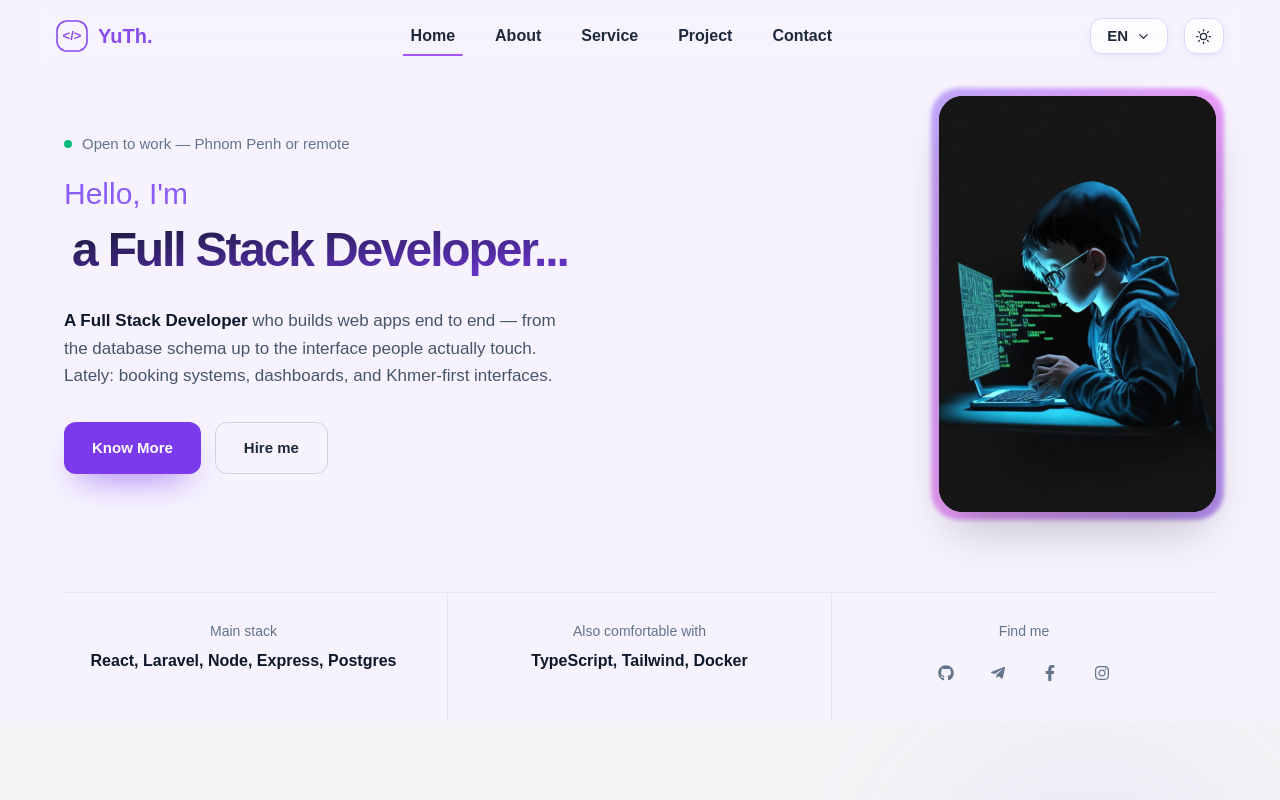
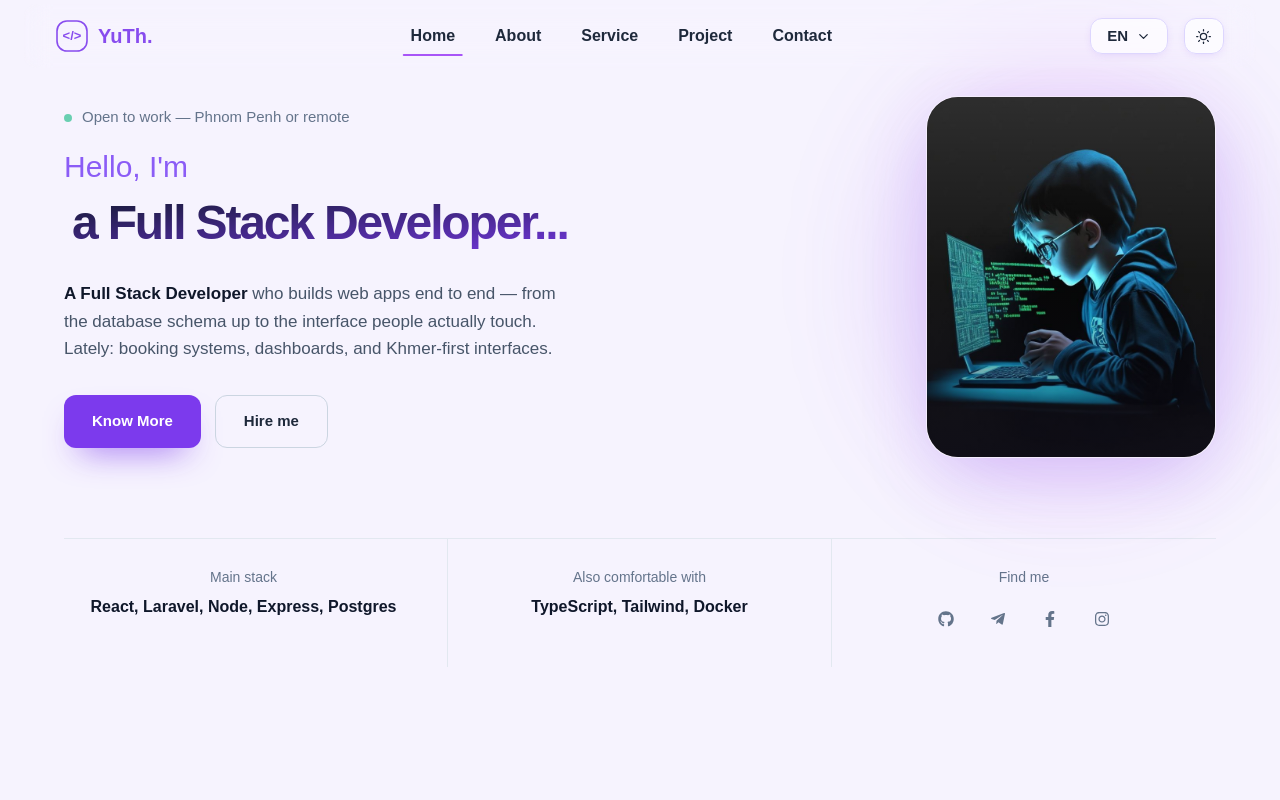
Before and after one commit to yuth04/my-portfolio, a React (Vite) app: page / in a window 1280 px wide. Shown: the top 800 px of the page. Built offline with nearby package versions, Linux system fonts and the light colour scheme; a web font is replaced by a local one.

Commit message:
updated route

```diff
--- a/src/components/Hero.jsx
+++ b/src/components/Hero.jsx
@@ -7,21 +7,11 @@ import {
 } from "react-icons/fa";
 import logo from "../assets/hero/coder.jpg";
 import { useTranslation } from "react-i18next";
-import { motion, useReducedMotion } from "framer-motion";
+import { motion } from "framer-motion";
 import { useTypewriter } from "../hooks/useTypewriter";
 
 /* ------------------------------------------------------------------ */
-/*  motion                                                             */
-/* ------------------------------------------------------------------ */
-
-const rise = (delay = 0) => ({
-  initial: { opacity: 0, y: 20 },
-  animate: { opacity: 1, y: 0 },
-  transition: { duration: 0.55, delay, ease: [0.22, 1, 0.36, 1] },
-});
-
-/* ------------------------------------------------------------------ */
-/*  data                                                               */
+/*  data                                                              */
 /* ------------------------------------------------------------------ */
 
 const SOCIALS = [
@@ -47,12 +37,11 @@ const STACK_MAIN = ["React", "Laravel", "Node", "Express", "Postgres"];
 const STACK_ALSO = ["TypeScript", "Tailwind", "Docker"];
 
 /* ------------------------------------------------------------------ */
-/*  component                                                          */
+/*  component                                                         */
 /* ------------------------------------------------------------------ */
 
 const Hero = () => {
   const { t } = useTranslation();
-  const reduce = useReducedMotion();
   const rawNames = t("hero.name", { returnObjects: true });
 
   // Memoize array to prevent resetting on every render
@@ -61,16 +50,18 @@ const Hero = () => {
   }, [rawNames]);
 
   const typedText = useTypewriter(namesArray);
+
   const m = (delay = 0) => ({
     initial: { opacity: 0, y: 20 },
     animate: { opacity: 1, y: 0 },
-    transition: { duration: 0.5, delay },
+    transition: { duration: 0.55, delay, ease: [0.22, 1, 0.36, 1] },
   });
+
   return (
     <section
       id="home"
       className="relative overflow-hidden bg-[#F6F3FE] dark:bg-[#150C27]
-                 px-4 pt-24 pb-0 md:pt-24"
+                  min-h-screen px-4 pt-24 pb-0 md:pt-24"
     >
       <div className="relative z-10 mx-auto max-w-6xl">
         {/* ============ text + portrait ============ */}
@@ -82,7 +73,7 @@ const Hero = () => {
               className="flex items-center gap-2.5 mb-5 text-[15px] font-medium
                          text-slate-500 dark:text-slate-400"
             >
-              <span className="h-2 w-2 rounded-full bg-emerald-500" />
+              <span className="h-2 w-2 rounded-full bg-emerald-500 animate-pulse" />
               Open to work — Phnom Penh or remote
             </motion.p>
 
@@ -93,20 +84,7 @@ const Hero = () => {
               {t("hero.des_name")}
             </motion.p>
 
-            {/* <motion.h1
-              {...m(0.16)}
-              className="typing font-extrabold tracking-[-0.045em] leading-[0.9] p-2
-                         text-[clamp(3rem,8vw,4.6rem)]
-                         bg-gradient-to-br from-slate-900 to-violet-600
-                         dark:from-white dark:to-violet-400
-                         bg-clip-text text-transparent"
-            >
-              {t("hero.name")}
-            </motion.h1> */}
             <motion.h1
-              initial={{ opacity: 0, y: 20 }}
-              animate={{ opacity: 1, y: 0 }}
-              transition={{ duration: 0.5, delay: 0.16 }}
               {...m(0.16)}
               className="text font-extrabold tracking-[-0.045em] leading-[0.9] p-2
                  text-3xl md:text-[clamp(3rem,3vw,4.6rem)]
@@ -117,6 +95,7 @@ const Hero = () => {
               {typedText}
               <span className="cursor animate-pulse text-violet-600 dark:text-violet-400"></span>
             </motion.h1>
+
             <motion.p
               {...m(0.24)}
               className="mt-7 max-w-[54ch] text-[17px] leading-relaxed
@@ -157,22 +136,50 @@ const Hero = () => {
             </motion.div>
           </div>
 
-          {/* ---------- right: portrait ---------- */}
+          {/* ---------- right: modern portrait section ---------- */}
           <motion.figure
-            {...m(0.2)}
-            className="relative m-0 w-full max-w-[277px] justify-self-center lg:justify-self-end"
+            initial={{ opacity: 0, scale: 0.9, y: 30 }}
+            animate={{ opacity: 1, scale: 1, y: 0 }}
+            transition={{
+              duration: 0.7,
+              delay: 0.25,
+              ease: [0.22, 1, 0.36, 1],
+            }}
+            whileHover={{ y: -8, transition: { duration: 0.3 } }}
+            className="relative m-0 w-full max-w-[290px] justify-self-center lg:justify-self-end group cursor-pointer"
           >
+            {/* Animated background ambient glow */}
             <div
               aria-hidden
-              className="absolute -inset-2 rounded-[28px]
-                         bg-gradient-to-br from-violet-500 via-fuchsia-500 to-violet-700
-                         opacity-50 blur-[2px]"
+              className="absolute -inset-x-6 -inset-y-4 rounded-full
+                         bg-gradient-to-r from-violet-600/30 via-fuchsia-500/30 to-violet-600/30
+                         opacity-70 blur-3xl animate-pulse"
             />
-            <div className="relative overflow-hidden rounded-3xl bg-[#0C0A18] shadow-2xl">
+
+            {/* Main glassmorphism image container */}
+            <div
+              className="relative overflow-hidden rounded-[32px]
+                         border border-white/20 dark:border-white/10
+                         bg-white/10 dark:bg-[#0c0a18]/40 backdrop-blur-md
+                         shadow-[0_22px_70px_-10px_rgba(124,58,237,0.25)]
+                         dark:shadow-[0_22px_70px_-10px_rgba(0,0,0,0.7)]
+                         transition-all duration-500 ease-out
+                         group-hover:border-violet-500/40
+                         group-hover:shadow-[0_25px_80px_-10px_rgba(124,58,237,0.4)]"
+            >
               <img
                 src={logo}
                 alt="Phearak Yuth at his laptop"
-                className="block w-full h-auto"
+                className="block w-full h-auto object-cover aspect-[4/5]
+                           transition-transform duration-700 ease-out
+                           group-hover:scale-105"
+              />
+
+              {/* Internal subtle lighting overlay */}
+              <div
+                className="absolute inset-0 rounded-[32px]
+                           bg-gradient-to-t from-[#0C0A18]/60 via-transparent to-white/10
+                           pointer-events-none"
               />
             </div>
           </motion.figure>
@@ -192,7 +199,7 @@ const Hero = () => {
               {STACK_MAIN.join(", ")}
             </dd>
           </div>
-          <div className="py-7   sm:border-r border-slate-200 dark:border-white/10">
+          <div className="py-7 sm:border-r border-slate-200 dark:border-white/10">
             <dt className="text-sm text-slate-500 dark:text-slate-500 mb-2">
               Also comfortable with
             </dt>
@@ -200,8 +207,8 @@ const Hero = () => {
               {STACK_ALSO.join(", ")}
             </dd>
           </div>
-          <div className="py-7 ">
-            <dt className="text-sm  text-slate-500 dark:text-slate-500 mb-3">
+          <div className="py-7">
+            <dt className="text-sm text-slate-500 dark:text-slate-500 mb-3">
               Find me
             </dt>
             <dd className="m-0 flex md:justify-center gap-3">
--- a/src/components/NavBar.jsx
+++ b/src/components/NavBar.jsx
@@ -51,7 +51,7 @@ const Navbar = () => {
   return (
     <>
       <nav
-        className={`fixed top-0 left-4 right-4 md:left-10 md:right-10 z-50 px-6 md:px-8 py-2.5 md:py-3 flex justify-between items-center
+        className={`fixed  top-0 left-4 right-4 md:left-10 md:right-10 z-50 px-6 md:px-8 py-2.5 md:py-3 flex justify-between items-center
           transition-all duration-300 backdrop-blur-md rounded-xl
           ${
             isFloating
--- a/src/components/Project.jsx
+++ b/src/components/Project.jsx
@@ -1,6 +1,6 @@
 import React, { useState } from "react";
 import { FaGithub, FaExternalLinkAlt } from "react-icons/fa";
-import { projects } from "./data";
+import { projects } from "../data/data";
 import { useTranslation } from "react-i18next";
 import { ChevronsDown } from "lucide-react";
 // import { containerVariants, itemVariants } from "./motion";
--- /dev/null
+++ b/src/pages/About.jsx
@@ -0,0 +1,12 @@
+import React from "react";
+import About from "../components/About";
+
+const AboutPage = () => {
+  return (
+    <>
+      <About />
+    </>
+  );
+};
+
+export default AboutPage;
--- /dev/null
+++ b/src/pages/Contact.jsx
@@ -0,0 +1,12 @@
+import React from 'react'
+import Contact from '../components/Contact'
+
+const ContactPage = () => {
+  return (
+    <>
+      <Contact />
+    </>
+  )
+}
+
+export default ContactPage;
--- /dev/null
+++ b/src/pages/Footer.jsx
@@ -0,0 +1,12 @@
+import React from "react";
+import Footer from "../components/Footer";
+
+const FooterPage = () => {
+  return (
+    <>
+      <Footer />
+    </>
+  );
+};
+
+export default FooterPage;
--- a/src/pages/Home.jsx
+++ b/src/pages/Home.jsx
@@ -1,11 +1,11 @@
 import React, { useEffect } from "react";
 import { useParams } from "react-router-dom";
 import Hero from "../components/Hero";
-import About from "../components/About";
-import Service from "../components/Service";
-import Project from "../components/Project";
-import Contact from "../components/Contact";
-import Footer from "../components/Footer";
+import AboutPage from "./About";
+import ServicePage from "./Service";
+import ProjectPage from "./Project";
+import ContactPage from "./Contact";
+import Footer from "./Footer";
 import NotFound from "../components/NotFound"; // Import 404 Component
 
 const VALID_SECTIONS = ["home", "about", "service", "project", "contact"];
@@ -37,16 +37,16 @@ const Home = () => {
         <Hero />
       </section>
       <section id="about">
-        <About />
+        <AboutPage />
       </section>
       <section id="service">
-        <Service />
+        <ServicePage />
       </section>
       <section id="project">
-        <Project />
+        <ProjectPage />
       </section>
       <section id="contact">
-        <Contact />
+        <ContactPage />
       </section>
       <Footer />
     </>
--- /dev/null
+++ b/src/pages/Project.tsx
@@ -0,0 +1,11 @@
+import Project from "../components/Project";
+
+const ProjectPage = () => {
+  return (
+    <>
+      <Project />
+    </>
+  )
+}
+
+export default ProjectPage;
--- /dev/null
+++ b/src/pages/Service.jsx
@@ -0,0 +1,11 @@
+import React from "react";
+import Service from "../components/Service";
+
+const ServicePage = () => {
+  return (
+    <>
+      <Service />
+    </>
+  );
+};
+export default ServicePage;
```
Also changed, not shown: src/App.jsx (+42 -24 lines), src/data/data.js (renamed from src/components/data.js).
